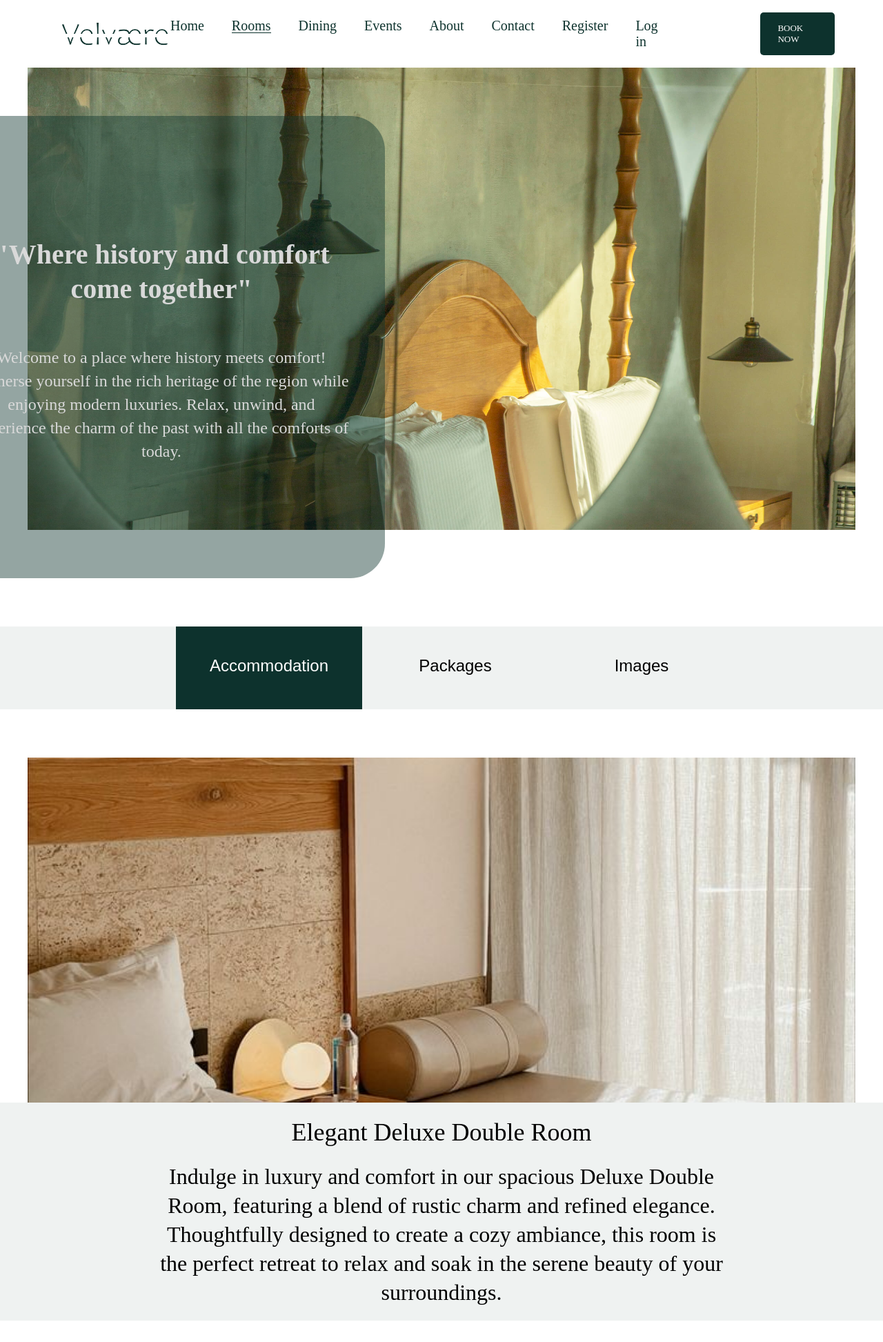
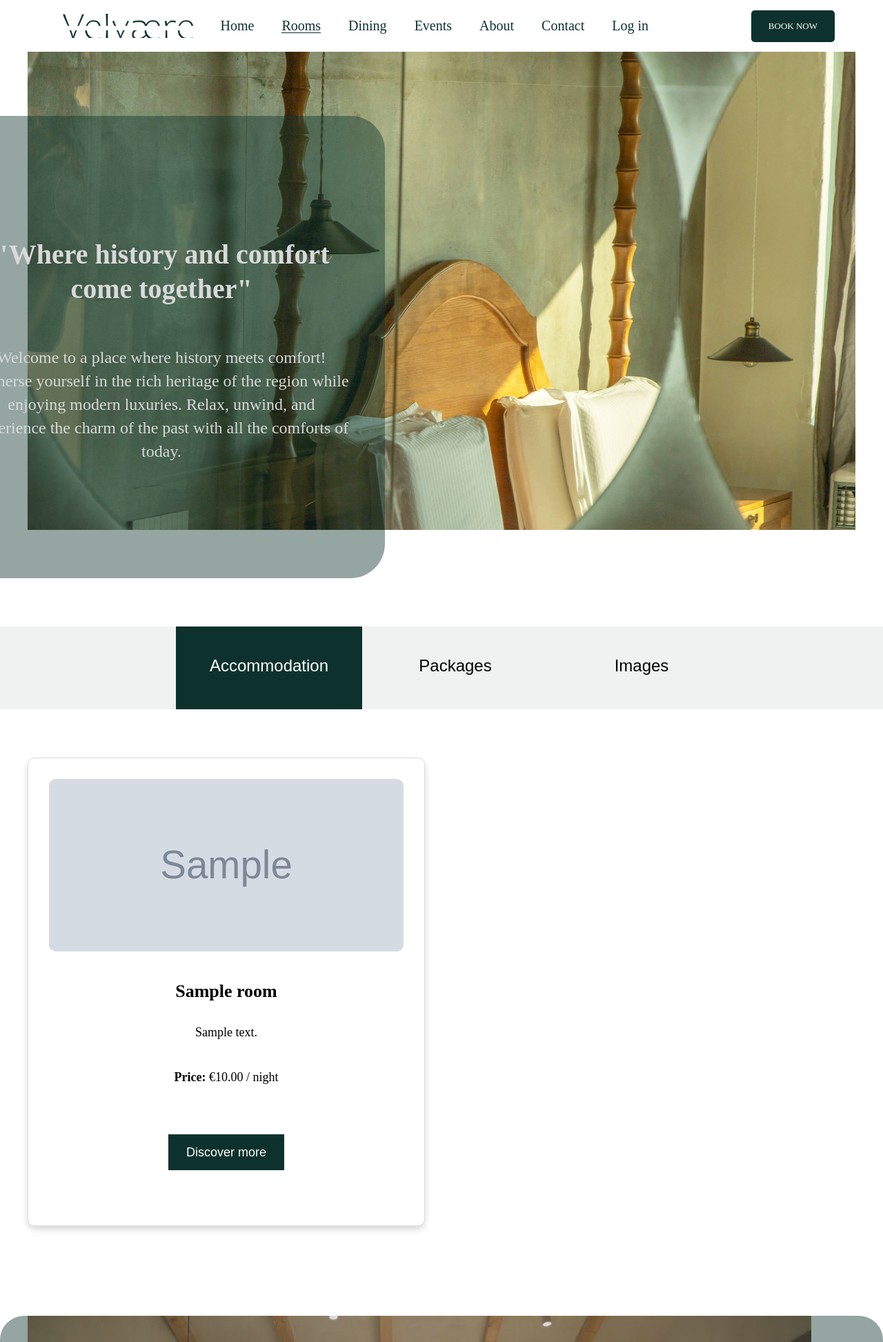
Before and after one commit to RonaKasabaqi/room-reservation-website, a PHP site: page /room-reservation-website/rooms.php in a window 1280 px wide. Shown: the top 1945 px of the page at 69% size. Run offline with PHP 8.4, Linux system fonts and the light colour scheme; tables that the repository leaves empty hold one stand-in row (values such as "Sample post"); grey boxes marked "Sample" are stand-in pictures.

Commit message:
ndryshimet ne fajllin rooms.php qe me e shtu prej adminit dhomen

```diff
--- a/public/rooms.php
+++ b/public/rooms.php
@@ -1,3 +1,9 @@
+<?php
+require_once "../config/DatabaseConnection.php";
+$sql = "SELECT * FROM rooms";
+$result = $conn->query($sql);
+?>
+<!DOCTYPE html>
 <html lang="en">
   <head>
     <meta charset="UTF-8" />
@@ -19,14 +25,13 @@
             <a href="index.php">Home</a>
           </li>
           <li><a href="rooms.php" class="active">Rooms</a></li>
-          <li><a href="dining.php">Dining</a></li>
+          <li><a href="dining.html">Dining</a></li>
           <li><a href="#">Events</a></li>
           <li><a href="#">About</a></li>
           <li><a href="#">Contact</a></li>
-          <a class="register-button" href="register.html">Register</a>
           <a class="login-button" href="log-in.php">Log in</a>
         </ul>
-        <a class="book-button" href="#">BOOK NOW</a>
+        <a class="book-button" href="booking.php">BOOK NOW</a>
       </nav>
       <div id="banner">
         <div class="myContainer">
@@ -61,123 +66,35 @@
           </div>
         </div>
       </div>
-
-      <div id="underNavbar">
+      <div id="rooms-section">
             <div class="myContainer">
-          <div class="row relative">
-            <div class="imageContainer">
-              <img
-                src="./images/Rectangle 3.png"
-                alt="Photo"
-                class="myimg-responsive"
-              />
+                <div class="row">
+                    <?php
+                    if ($result && $result->num_rows > 0) {
+                        while ($row = $result->fetch_assoc()) {
+                            echo '<div class="room-card">';
+                            echo '<div class="room-image">';
+                            echo '<img src="../' . htmlspecialchars($row["image"]) . '" alt="' . htmlspecialchars($row["name"]) . '" class="img-responsive" />';
+                            echo '</div>';
+                            echo '<div class="room-content">';
+                            echo '<h5>' . htmlspecialchars($row["name"]) . '</h5>';
+                            echo '<p>' . htmlspecialchars($row["description"]) . '</p>';
+                            echo '<p><strong>Price:</strong> €' . htmlspecialchars($row["price"]) . ' / night</p>';
+                            echo '<div class="customMargin">';
+                            echo '<a href="#" class="roomButton">Discover more</a>';
+                            echo '</div>';
+                            echo '</div>';
+                            echo '</div>';
+                        }
+                    } else {
+                        echo "<p>No rooms available.</p>";
+                    }
+                    ?>
                 </div>
             </div>
         </div>
-      </div>
-      <div id="elegant">
-        <div class="myContainer">
-          <div class="row">
-            <div class="text-center elegant_text">
-              <h5>Elegant Deluxe Double Room</h5>
-              <p>
-                Indulge in luxury and comfort in our spacious Deluxe Double
-                Room, featuring a blend of rustic charm and refined elegance.
-                Thoughtfully designed to create a cozy ambiance, this room is
-                the perfect retreat to relax and soak in the serene beauty of
-                your surroundings.
-              </p>
-            </div>
-          </div>
-        </div>
-      </div>
-      <div class="text-center customMargin">
-        <a href="" class="roomButton">Discover more</a>
-      </div>
-      <div id="juniorSuite">
-        <div class="myContainer">
-          <div class="row">
-            <div class="half">
-              <img
-                src="./images/juniorImg.png"
-                alt="Junior Suite Image"
-                class="img-responsive"
-              />
-            </div>
-            <div class="half">
-              <div class="text-center juniorText">
-                <h5>Junior Suite</h5>
-                <p>
-                  Bring your loved ones and create unforgettable memories in our
-                  inviting Junior Suite. Looking for a peaceful moment alone?
-                  Step onto your private balcony, take in the charming view of
-                  our village below, and breathe in pure relaxation.
-                </p>
-                <div class="customMargin">
-                  <a href="" class="roomButton">Discover more</a>
-                </div>
-              </div>
-            </div>
-          </div>
-        </div>
-      </div>
-      <div id="seaView">
-        <div class="myContainer">
-          <div class="row">
-            <div class="half">
-              <div class="text-center seaText">
-                <h5>Coastal Haven with Sea View</h5>
-                <p>
-                  Awaken to the breathtaking views of the Ionian Sea in our
-                  Coastal Haven. This suite features lofty ceilings, polished
-                  hardwood floors, and a vibrant color palette inspired by the
-                  local landscape, with warm tones of persimmon and white.
-                  Designed for comfort and relaxation, it offers generous space
-                  and a chic atmosphere that captures the essence of an upscale
-                  beachside retreat, making it the perfect getaway.
-                </p>
-                <div class="customMargin">
-                  <a href="" class="roomButton">Discover more</a>
-                </div>
-              </div>
-            </div>
-            <div class="half">
-              <img
-                src="./images/seaViewImg.png"
-                alt="Junior Suite Image"
-                class="img-responsive"
-              />
-            </div>
-          </div>
-        </div>
-      </div>
-      <div id="grandeSuite">
-        <div class="myContainer">
-          <div class="row">
-            <img
-              src="./images/grandeSuiteImage.png"
-              alt="Grande Suite Image"
-              class="img-responsive"
-            />
-            <br />
 
-            <div class="textGrande text-center">
-              <h5>Grande Suite</h5>
-              <p>
-                Our Grande Suite is thoughtfully designed to reflect the
-                stunning natural beauty of the surrounding landscape. With its
-                warm wood tones, natural stone accents, and charming exposed
-                ceiling beams, this suite offers a cozy and inviting atmosphere.
-                It’s the perfect sanctuary for relaxation and enjoyment,
-                blending comfort with elegant design.
-              </p>
-              <div class="customMargin">
-                <a href="" class="roomButton">Discover more</a>
-              </div>
-            </div>
-          </div>
-        </div>
-      </div>
+
       <div id="book">
         <div class="myContainer">
           <div class="row relative">
@@ -195,7 +112,7 @@
                 wait—reserve your unforgettable stay today!
               </p>
               <div class="customMargin">
-                <a href="" class="roomButton">Book now</a>
+                <a href="booking.php" class="roomButton">Book now</a>
               </div>
             </div>
           </div>
@@ -255,6 +172,80 @@
         </div>
       </footer>
       <style>
+        #rooms-section .row {
+    display: flex;
+    flex-wrap: wrap;
+    justify-content: space-between;
+    gap: 20px;
+    align-items: stretch;
+}
+
+.room-card {
+    flex-basis: 48%;
+    display: flex;
+    flex-direction: column;
+    justify-content: space-between;
+    text-align: center;
+    padding: 30px;
+    border: 1px solid #ddd;
+    border-radius: 10px;
+    box-shadow: 0 5px 10px rgba(0, 0, 0, 0.15);
+    background: white;
+    min-height: 500px;
+}
+
+.room-image img {
+    width: 100%;
+    height: 250px;
+    object-fit: cover;
+    border-radius: 10px;
+}
+
+
+.room-content {
+    flex-grow: 1;
+    display: flex;
+    flex-direction: column;
+    justify-content: space-between;
+}
+
+.room-content h5 {
+    font-size: 26px;
+    font-weight: bold;
+    margin-bottom: 12px;
+}
+
+.room-content p {
+    font-size: 18px;
+    line-height: 1.6;
+    flex-grow: 1;
+}
+
+.roomButton {
+    font-size: 18px;
+    padding: 12px 24px;
+    margin-top: auto;
+}
+
+@media (max-width: 768px) {
+    .room-card {
+        flex-basis: 100%;
+    }
+}
+.slider-wrapper {
+  max-width: 60%;
+  margin: 30px auto;
+   }
+  .swiper-container {
+     width: 50%;
+   height: 100px;
+   }
+   .swiper-slide img {
+     width: 100%;
+    height: 100%;
+    object-fit: cover;
+  border-radius: 10px;
+   }
  .book-section {
    display: flex;
   flex-direction: column;
```
Also changed, not shown: public/images/1738496541_18-1.jpg (added). Lines whose indentation alone changed are shown as unchanged.
